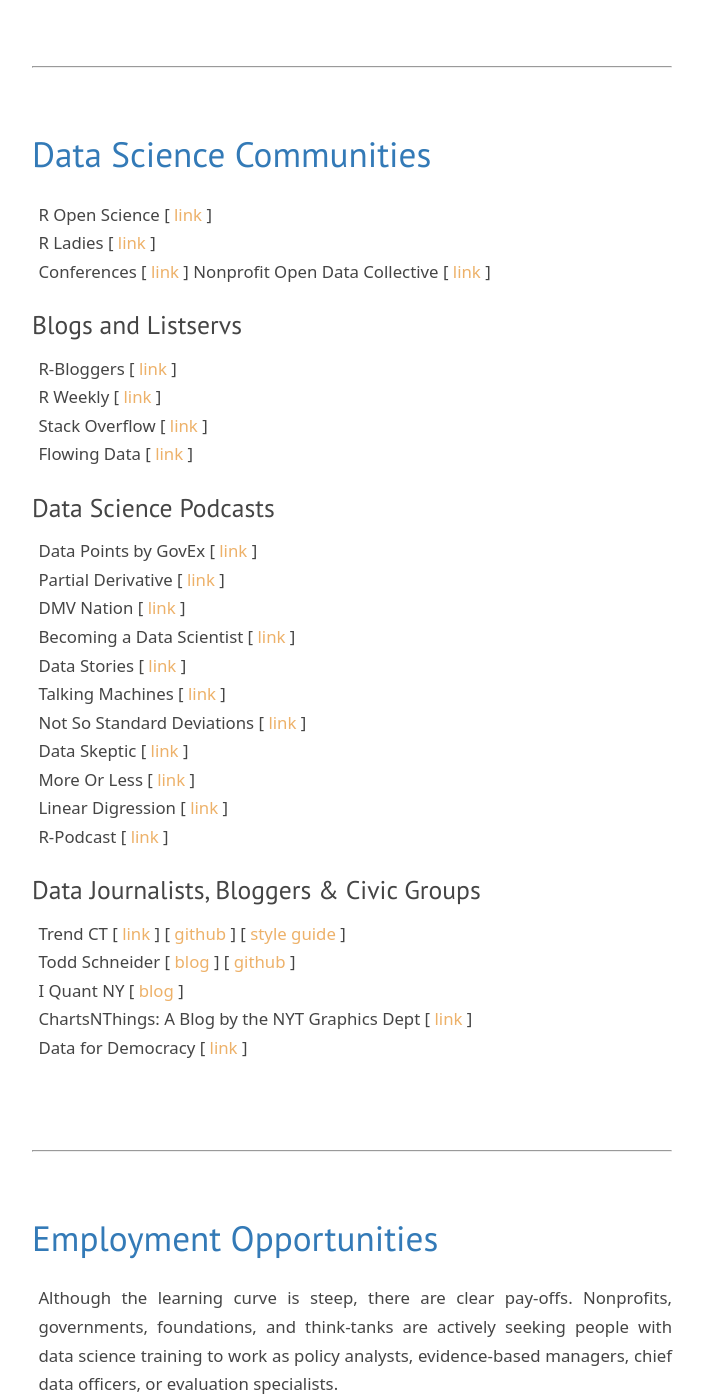
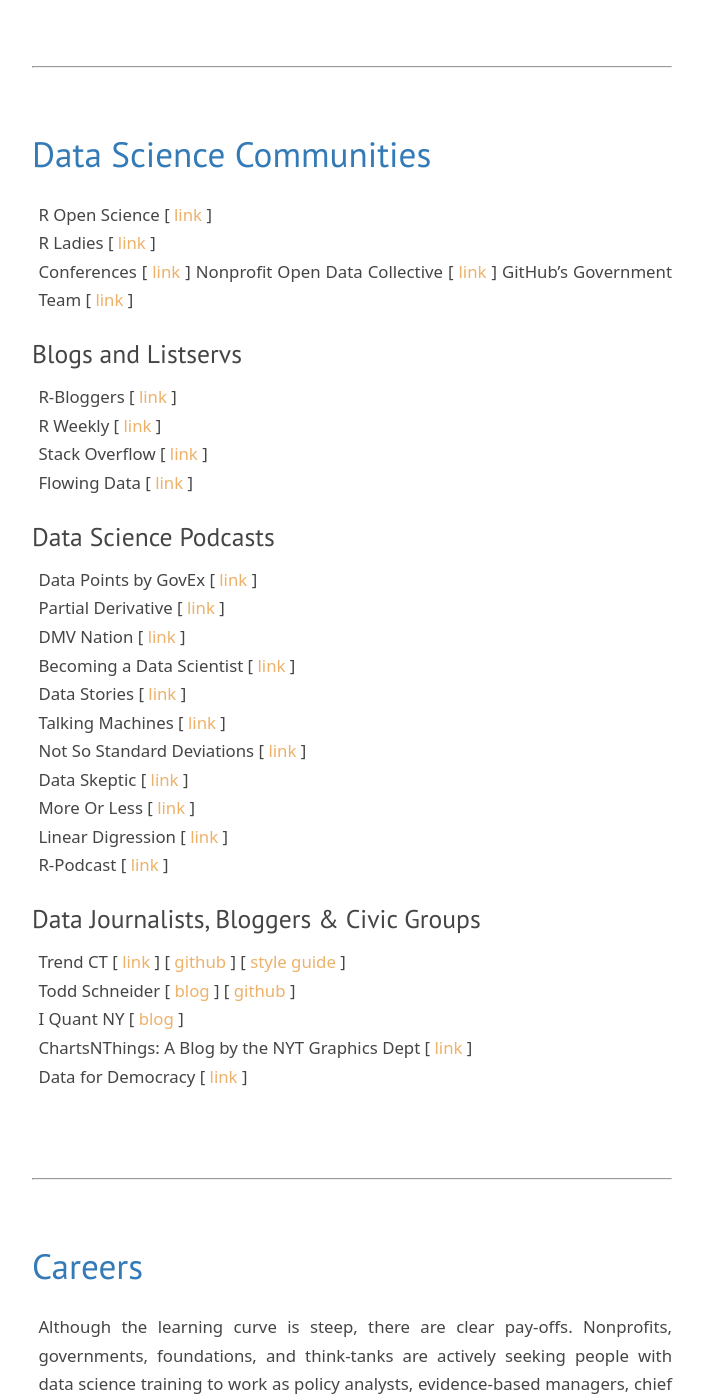
Before and after one commit to DS4PS/ds4ps_dev_site, a Jekyll site: the page built from learn.md, in a window 1280 px wide and 1400 px high, scrolled down 6219 px. Shown: the whole window, without its empty margins (288-992 px from the left). Built offline with Jekyll 4.4.1, drawn with Linux system fonts in a browser that asks for light colours; nearby versions of some CDN libraries; library files that are not in the unit come from our copies; some of the changed text lies outside the part shown.

Commit message:
Update learn.md

```diff
--- a/learn.md
+++ b/learn.md
@@ -249,6 +249,7 @@
 R Ladies [ [link](https://rladies.org/) ]
 Conferences [ [link](https://jumpingrivers.github.io/meetingsR/events.html) ]
 Nonprofit Open Data Collective [ [link](www.npdata.info) ]
+GitHub's Government Team [ [link](https://government.github.com/) ]
 
 ### Blogs and Listservs
 
@@ -289,7 +290,7 @@
 
 
 
-## Employment Opportunities
+## Careers
 
 Although the learning curve is steep, there are clear pay-offs. Nonprofits, governments, foundations, and think-tanks are actively seeking people with data science training to work as policy analysts, evidence-based managers, chief data officers, or evaluation specialists.
 
```
